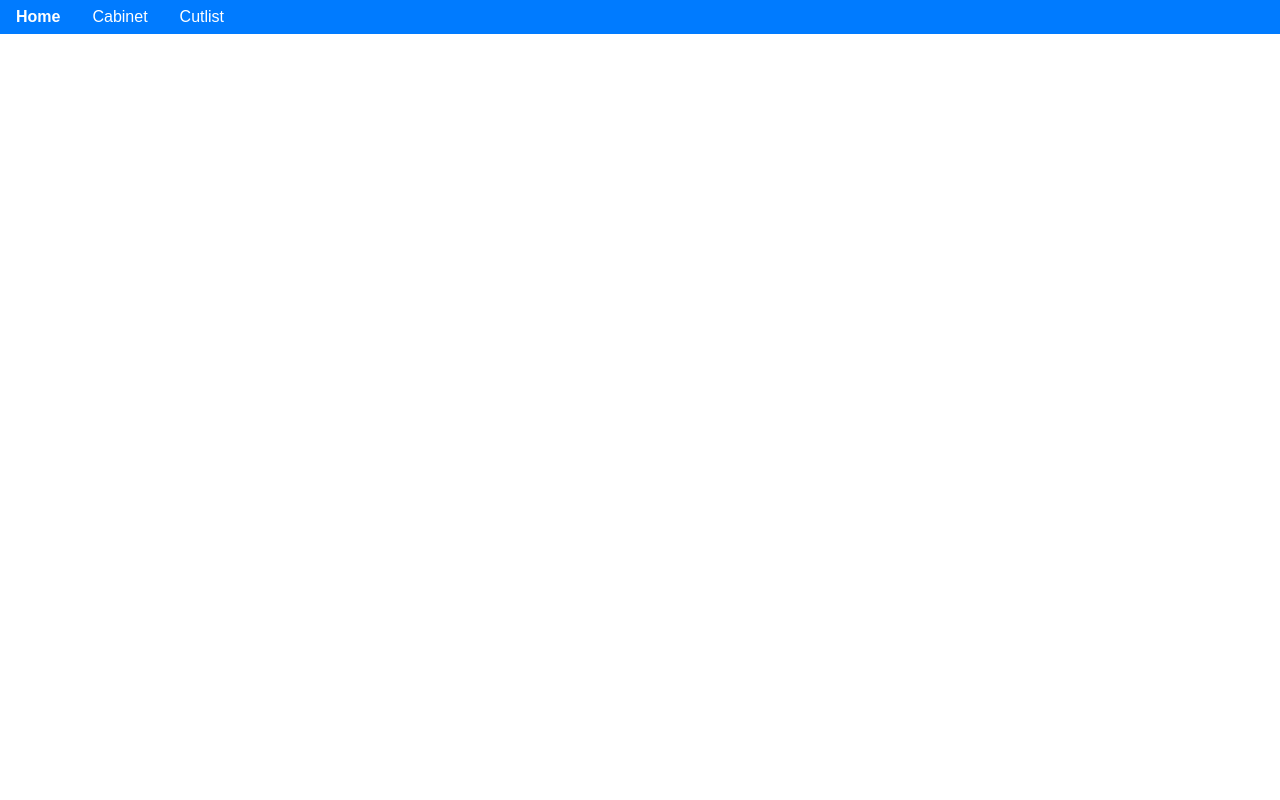
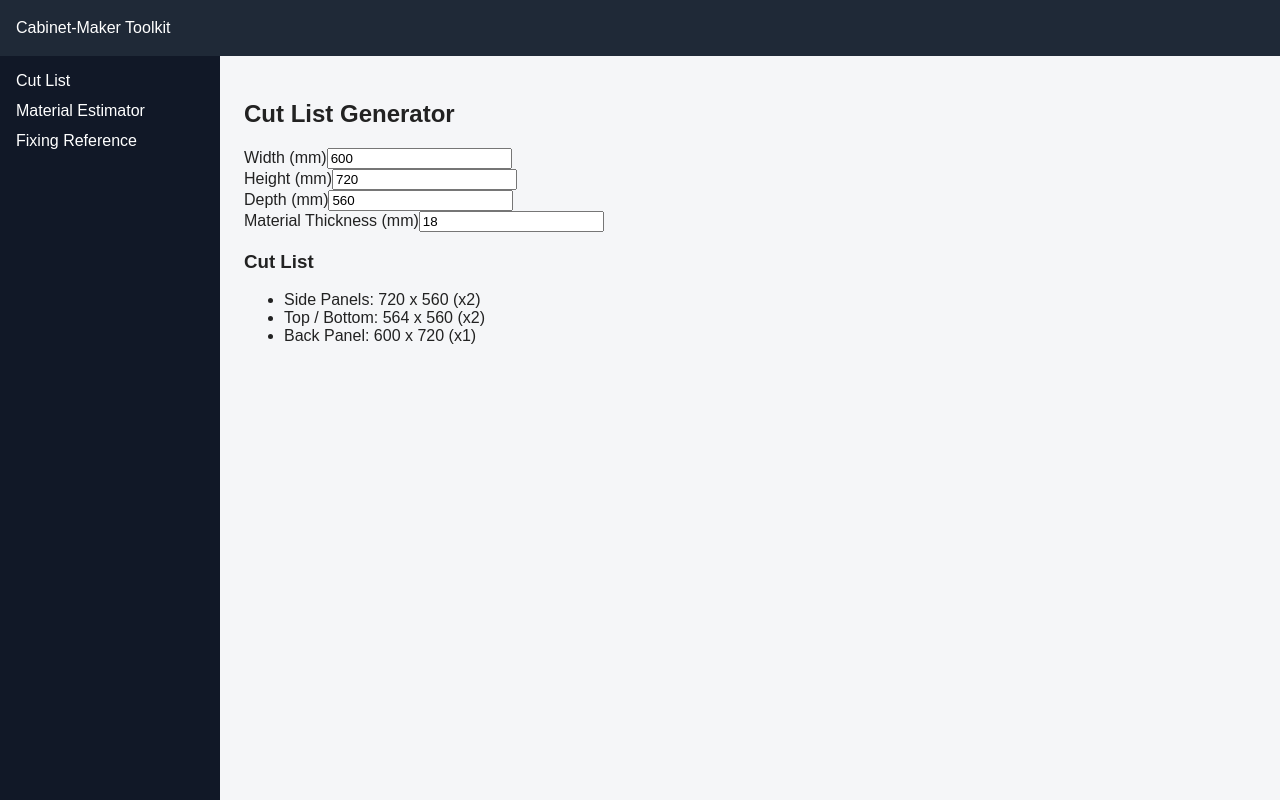
Before and after one commit to heidi-dang/cabinet-maker, a React (Vite) app: page / in a window 1280 px wide. Built offline with nearby package versions, Linux system fonts and the light colour scheme.

Commit message:
update the entire structure to add performance of the entire app

```diff
--- a/src/App.tsx
+++ b/src/App.tsx
@@ -1,35 +1,11 @@
 import React from "react";
-import { CabinetEditor } from "./pages/cabinet/CabinetEditor";
-import { CutListEditor } from "./pages/cutlist/cutlist";
-import './styles/index.scss';
-import {
-	HashRouter as Router,
-	Routes,
-	Route,
-	NavLink
-} from "react-router";
+import { BrowserRouter } from "react-router";
+import Layout from "./layout/Layout";
 
-function linkClassName({ isActive }: { isActive: boolean }) {
-	return isActive ? '--active' : '';
+export default function App() {
+    return (
+        <BrowserRouter>
+            <Layout />
+        </BrowserRouter>
+    );
 }
-
-export function App() {
-	return (
-		<div className="app">
-			<Router>
-				<nav className="ww-nabbar">
-					<NavLink className={linkClassName} to="">Home</NavLink>
-					<NavLink className={linkClassName} to="cabinet">Cabinet</NavLink >
-					<NavLink className={linkClassName} to="cutlist">Cutlist</NavLink>
-				</nav>
-				<main>
-					<Routes>
-						<Route path="/" />
-						<Route path="/cabinet" element={<CabinetEditor />} />
-						<Route path="/cutlist" element={<CutListEditor />} />
-					</Routes>
-				</main>
-			</Router>
-		</div>
-	);
-}
--- /dev/null
+++ b/src/features/cutlist/CutListPage.tsx
@@ -0,0 +1,72 @@
+import React, { useState } from "react";
+import { generateCutList } from "./cutListLogic";
+
+export default function CutListPage() {
+    const [input, setInput] = useState({
+        width: 600,
+        height: 720,
+        depth: 560,
+        thickness: 18,
+    });
+
+    const cutList = generateCutList(input);
+
+    return (
+        <div>
+            <h2>Cut List Generator</h2>
+
+            <div>
+                <label>Width (mm)</label>
+                <input
+                    type="number"
+                    value={input.width}
+                    onChange={(e) =>
+                        setInput({ ...input, width: Number(e.target.value) })
+                    }
+                />
+            </div>
+
+            <div>
+                <label>Height (mm)</label>
+                <input
+                    type="number"
+                    value={input.height}
+                    onChange={(e) =>
+                        setInput({ ...input, height: Number(e.target.value) })
+                    }
+                />
+            </div>
+
+            <div>
+                <label>Depth (mm)</label>
+                <input
+                    type="number"
+                    value={input.depth}
+                    onChange={(e) =>
+                        setInput({ ...input, depth: Number(e.target.value) })
+                    }
+                />
+            </div>
+
+            <div>
+                <label>Material Thickness (mm)</label>
+                <input
+                    type="number"
+                    value={input.thickness}
+                    onChange={(e) =>
+                        setInput({ ...input, thickness: Number(e.target.value) })
+                    }
+                />
+            </div>
+
+            <h3>Cut List</h3>
+            <ul>
+                {cutList.map((item) => (
+                    <li key={item.name}>
+                        {item.name}: {item.size} (x{item.qty})
+                    </li>
+                ))}
+            </ul>
+        </div>
+    );
+}
--- /dev/null
+++ b/src/features/cutlist/cutListLogic.ts
@@ -0,0 +1,23 @@
+import { CabinetInput } from "../../types/cabinet";
+
+export function generateCutList(input: CabinetInput) {
+    const { width, height, depth, thickness } = input;
+
+    return [
+        {
+            name: "Side Panels",
+            size: `${height} x ${depth}`,
+            qty: 2,
+        },
+        {
+            name: "Top / Bottom",
+            size: `${width - thickness * 2} x ${depth}`,
+            qty: 2,
+        },
+        {
+            name: "Back Panel",
+            size: `${width} x ${height}`,
+            qty: 1,
+        },
+    ];
+}
--- /dev/null
+++ b/src/features/estimator/EstimatorPage.tsx
@@ -0,0 +1,10 @@
+import React from "react";
+
+export default function EstimatorPage() {
+    return (
+        <div>
+            <h2>Material Estimator</h2>
+            <p>Feature coming next.</p>
+        </div>
+    );
+}
--- /dev/null
+++ b/src/features/reference/ReferencePage.tsx
@@ -0,0 +1,10 @@
+import React from "react";
+
+export default function ReferencePage() {
+    return (
+        <div>
+            <h2>Fixing & Installation Reference</h2>
+            <p>Feature coming next.</p>
+        </div>
+    );
+}
--- /dev/null
+++ b/src/layout/Header.tsx
@@ -0,0 +1,9 @@
+import React from "react";
+
+export default function Header() {
+    return (
+        <header>
+            Cabinet-Maker Toolkit
+        </header>
+    );
+}
--- /dev/null
+++ b/src/layout/Layout.tsx
@@ -0,0 +1,18 @@
+import React from "react";
+import Header from "./Header";
+import Sidebar from "./Sidebar";
+import AppRoutes from "../routes/AppRoutes";
+
+export default function Layout() {
+    return (
+        <>
+            <Header />
+            <div className="layout">
+                <Sidebar />
+                <main>
+                    <AppRoutes />
+                </main>
+            </div>
+        </>
+    );
+}
--- /dev/null
+++ b/src/layout/Sidebar.tsx
@@ -0,0 +1,14 @@
+import React from "react";
+import { Link } from "react-router";
+
+export default function Sidebar() {
+    return (
+        <aside>
+            <nav>
+                <Link to="/">Cut List</Link>
+                <Link to="/estimator">Material Estimator</Link>
+                <Link to="/reference">Fixing Reference</Link>
+            </nav>
+        </aside>
+    );
+}
--- /dev/null
+++ b/src/routes/AppRoutes.tsx
@@ -0,0 +1,15 @@
+import React from "react";
+import { Routes, Route } from "react-router";
+import CutListPage from "../features/cutlist/CutListPage";
+import EstimatorPage from "../features/estimator/EstimatorPage";
+import ReferencePage from "../features/reference/ReferencePage";
+
+export default function AppRoutes() {
+    return (
+        <Routes>
+            <Route path="/" element={<CutListPage />} />
+            <Route path="/estimator" element={<EstimatorPage />} />
+            <Route path="/reference" element={<ReferencePage />} />
+        </Routes>
+    );
+}
--- /dev/null
+++ b/src/styles/main.css
@@ -0,0 +1,43 @@
+* {
+    box-sizing: border-box;
+}
+
+body {
+    margin: 0;
+    font-family: Arial, Helvetica, sans-serif;
+    background: #f5f6f8;
+    color: #222;
+}
+
+header {
+    height: 56px;
+    background: #1f2937;
+    color: white;
+    display: flex;
+    align-items: center;
+    padding: 0 16px;
+}
+
+aside {
+    width: 220px;
+    background: #111827;
+    color: white;
+    padding: 16px;
+}
+
+main {
+    flex: 1;
+    padding: 24px;
+}
+
+.layout {
+    display: flex;
+    height: calc(100vh - 56px);
+}
+
+a {
+    color: inherit;
+    text-decoration: none;
+    display: block;
+    margin-bottom: 12px;
+}
--- /dev/null
+++ b/src/types/cabinet.ts
@@ -0,0 +1,6 @@
+export interface CabinetInput {
+    width: number;
+    height: number;
+    depth: number;
+    thickness: number;
+}
```
Also changed, not shown: src/index.tsx (+5 -4 lines).
